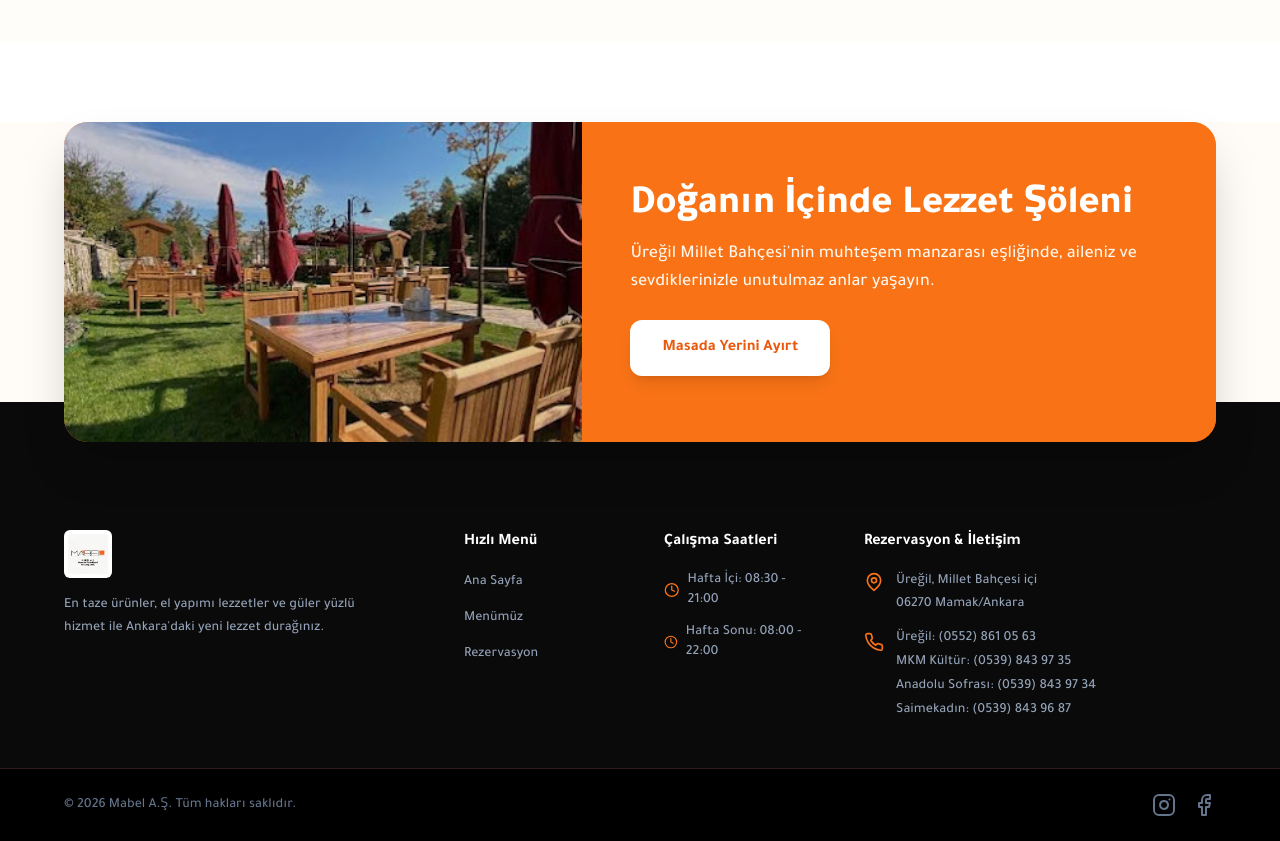
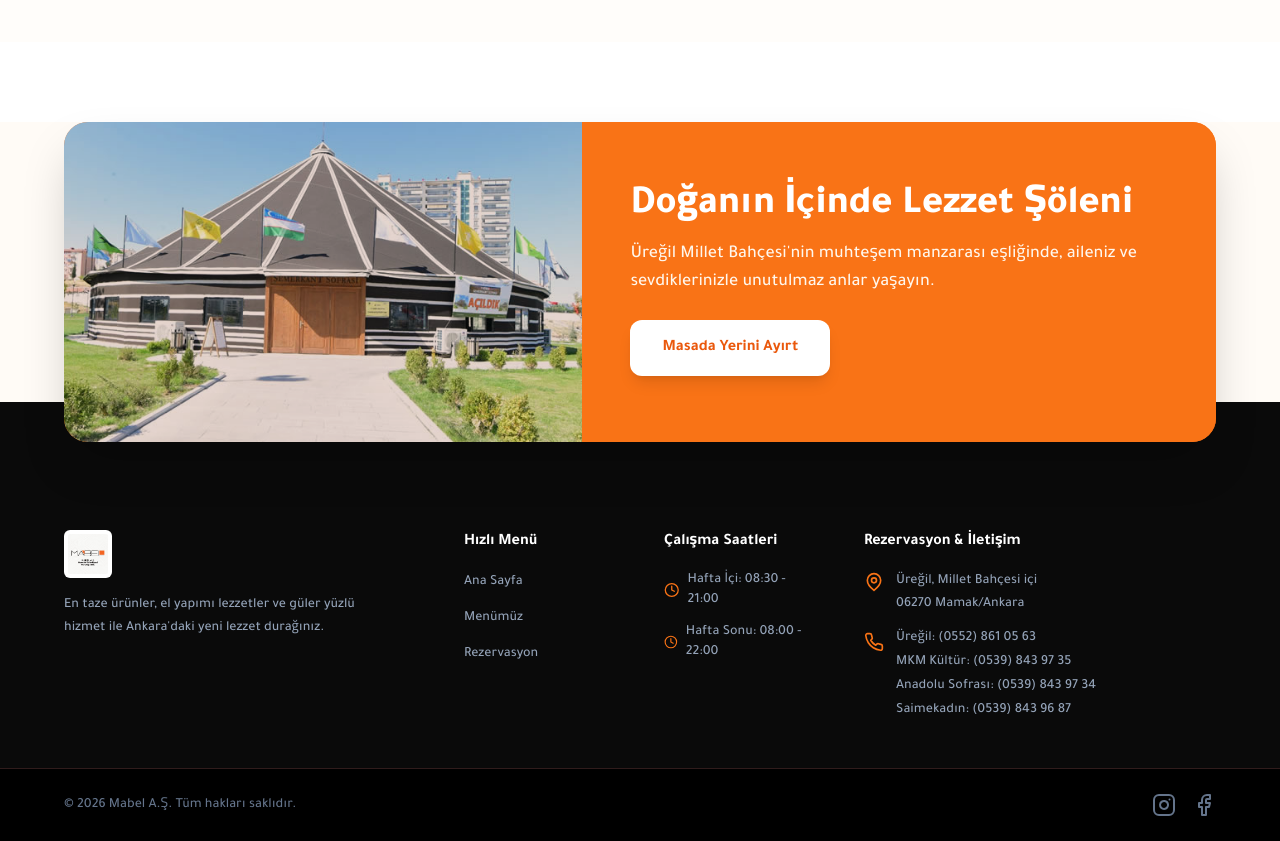
Before and after one commit to fawziishere-hub/Mabel-Restoran, a React (Vite) app: page / in a window 1280 px wide. Shown: the part 1360-2201 px from the top of the page. Built offline with nearby package versions, Linux system fonts and the light colour scheme; no server answers.

Commit message:
Update Footer.jsx

```diff
--- a/src/components/Footer.jsx
+++ b/src/components/Footer.jsx
@@ -30,7 +30,7 @@ const Footer = () => {
                 initial={{ scale: 1.1, opacity: 0 }}
                 whileInView={{ scale: 1, opacity: 1 }}
                 transition={{ duration: 0.8 }}
-                src="/images/unnamed (3).jpg"
+                src="/images/20.jpg"
                 alt="Mabel Kafe Bahçe"
                 className="absolute inset-0 w-full h-full object-cover opacity-90"
               />
```
